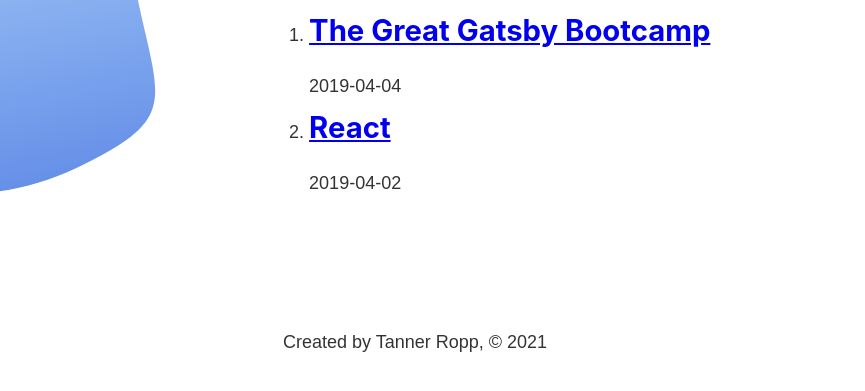
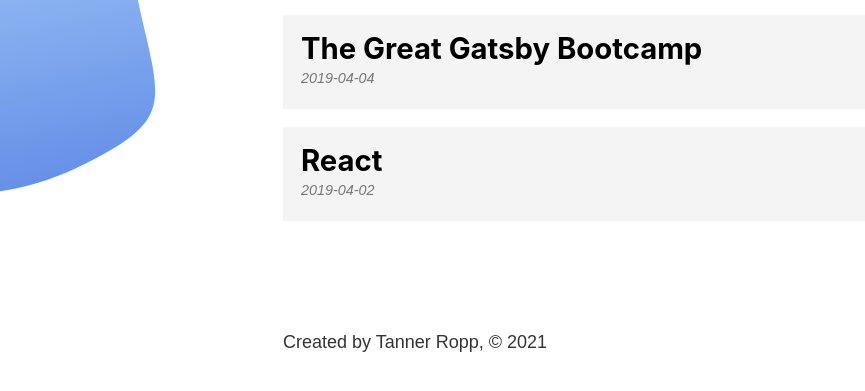
Before and after one commit to tanner-ropp/Gatsby-bootcamp, a Gatsby site: page /blog in a window 1280 px wide. Shown: the part 401-792 px from the top of the page, without its empty margins (0-865 px from the left). Built offline with nearby package versions, Linux system fonts and the light colour scheme; Gatsby itself is replaced by a stand-in of ours.

Commit message:
added minor animations and styling

```diff
--- a/src/components/footer.jsx
+++ b/src/components/footer.jsx
@@ -1,5 +1,6 @@
 import React from 'react';
 import { graphql, useStaticQuery } from 'gatsby'
+import * as footerStyles from './footer.module.scss'
 
 function Footer(props) {
 
@@ -16,7 +17,7 @@ function Footer(props) {
     `)
 
     return (
-        <footer>
+        <footer className={footerStyles.footer}>
             <p>Created by {data.site.siteMetadata.author}, © {today.getFullYear()}</p>
         </footer>
     );
--- /dev/null
+++ b/src/components/footer.module.scss
@@ -0,0 +1,3 @@
+.footer {
+  margin-top: 3rem;
+}
--- a/src/pages/blog.jsx
+++ b/src/pages/blog.jsx
@@ -1,6 +1,7 @@
 import React from 'react';
 import Layout from '../components/Layout'
 import { graphql, Link, useStaticQuery } from 'gatsby'
+import * as blogStyles from './blog.module.scss'
 
 function BlogPage(props) {
 
@@ -25,16 +26,16 @@ function BlogPage(props) {
     return (
         <Layout>
             <h1>Blog</h1>
-            <ol>
+            <ol className={blogStyles.posts}>
                 {data.allMarkdownRemark.edges.map((edge) => {
                     return (
-                        <li>
-                            <h2>
-                                <Link to={`/blog/${edge.node.fields.slug}`}>
+                        <li className={blogStyles.post}>
+                            <Link to={`/blog/${edge.node.fields.slug}`}>
+                                <h2>
                                     {edge.node.frontmatter.title}
-                                </Link>
-                            </h2>
-                            <p>{edge.node.frontmatter.date}</p>
+                                </h2>
+                                <p>{edge.node.frontmatter.date}</p>
+                            </Link>
                         </li>
                     )
                 })}
--- /dev/null
+++ b/src/pages/blog.module.scss
@@ -0,0 +1,36 @@
+.posts {
+  list-style-type: none;
+  margin: 0;
+}
+
+.post {
+  transition: 1s;
+  margin: 1rem 0;
+
+  a {
+    background: #f4f4f4;
+    color: black;
+    display: block;
+    padding: 1rem;
+    text-decoration: none;
+  }
+
+  a:hover {
+    background: #e4e4e4;
+  }
+
+  h2 {
+    margin-bottom: 0;
+  }
+
+  p {
+    color: #777777;
+    font-size: 0.8rem;
+    font-style: italic;
+  }
+}
+
+.post:hover {
+  transition: 0.5s;
+  margin-left: 2rem;
+}
```
